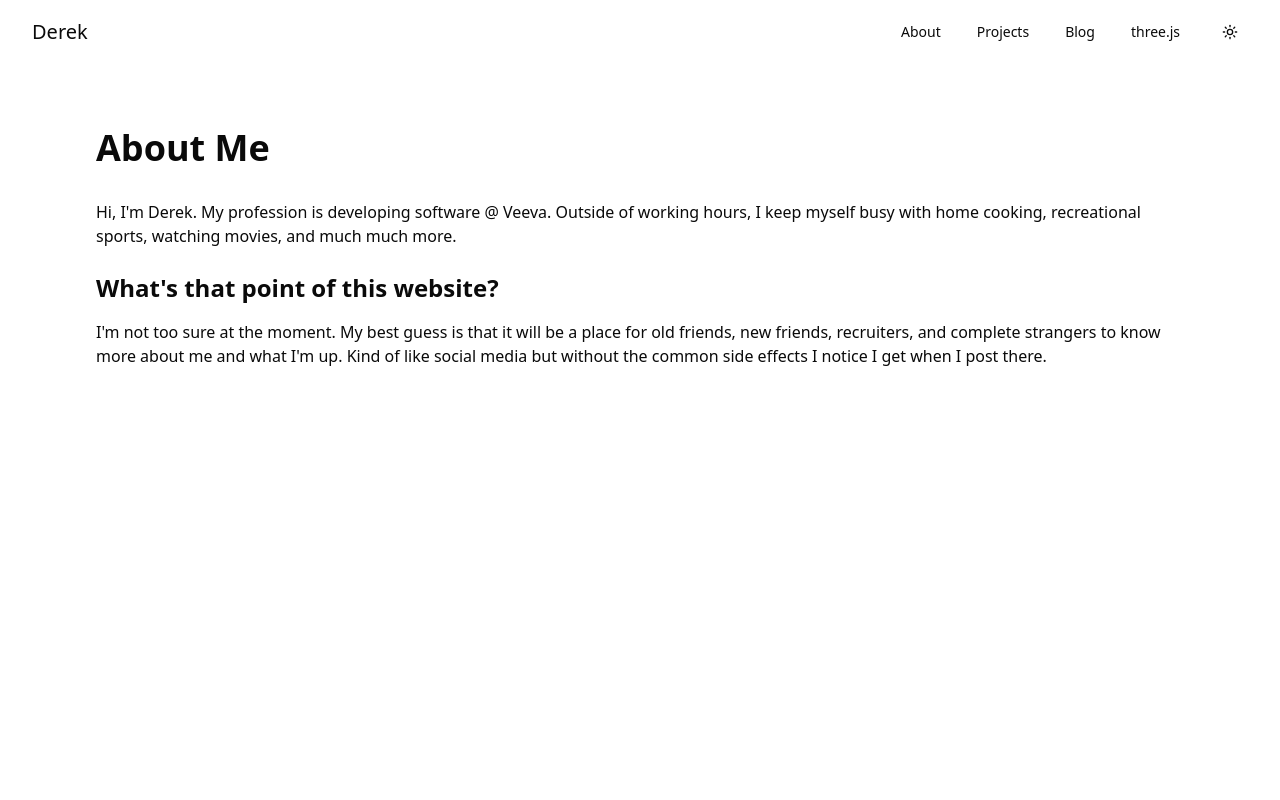
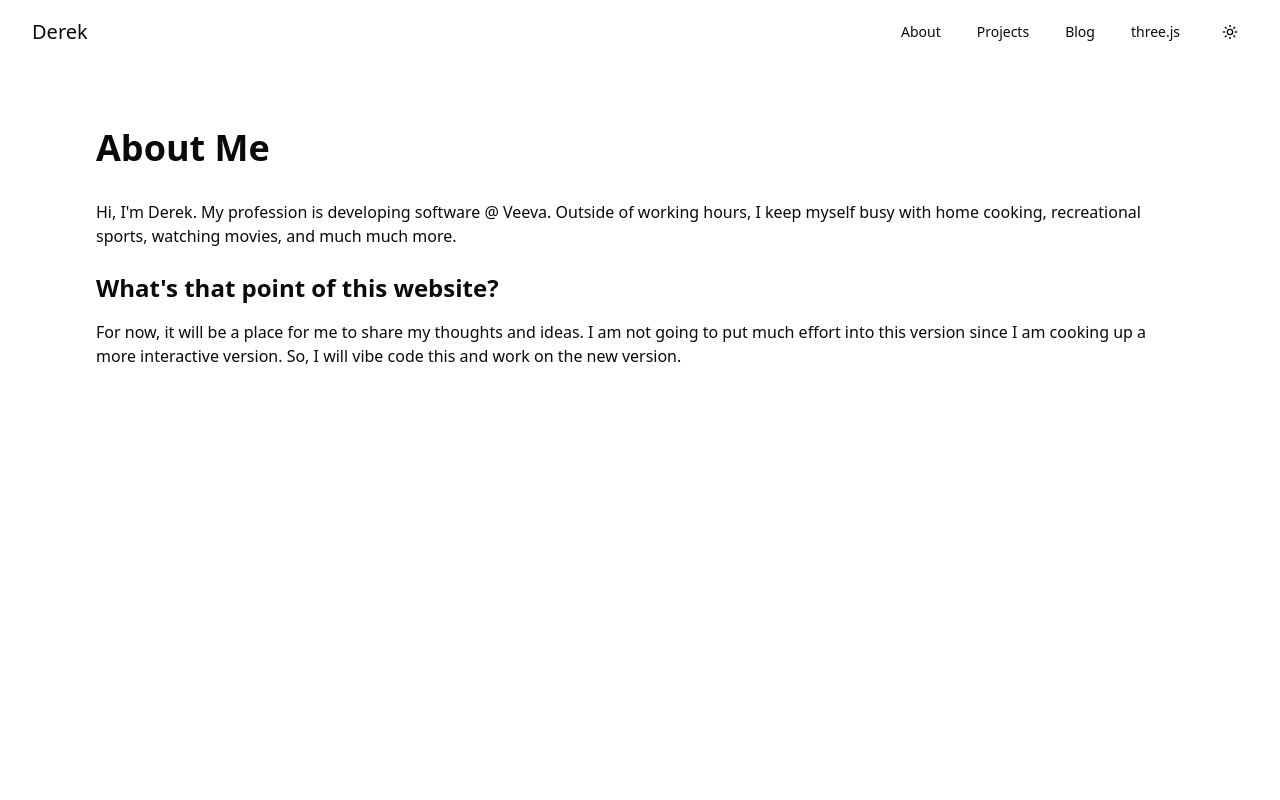
Before and after one commit to derekc00/Personal-Website, a Next.js app: page /about in a window 1280 px wide. Shown: the top 800 px of the page. Built offline with nearby package versions, Linux system fonts and the light colour scheme.

Commit message:
Revise About page content: update description to reflect the purpose of the website as a platform for sharing thoughts and ideas, indicating a shift towards a more interactive version in development.

```diff
--- a/src/app/about/page.tsx
+++ b/src/app/about/page.tsx
@@ -14,11 +14,10 @@ export default function About() {
             What&apos;s that point of this website?
           </h2>
           <p>
-            I&apos;m not too sure at the moment. My best guess is that it will
-            be a place for old friends, new friends, recruiters, and complete
-            strangers to know more about me and what I&apos;m up. Kind of like
-            social media but without the common side effects I notice I get when
-            I post there.
+            For now, it will be a place for me to share my thoughts and ideas. I
+            am not going to put much effort into this version since I am cooking
+            up a more interactive version. So, I will vibe code this and work on
+            the new version.
           </p>
         </div>
       </main>
```
